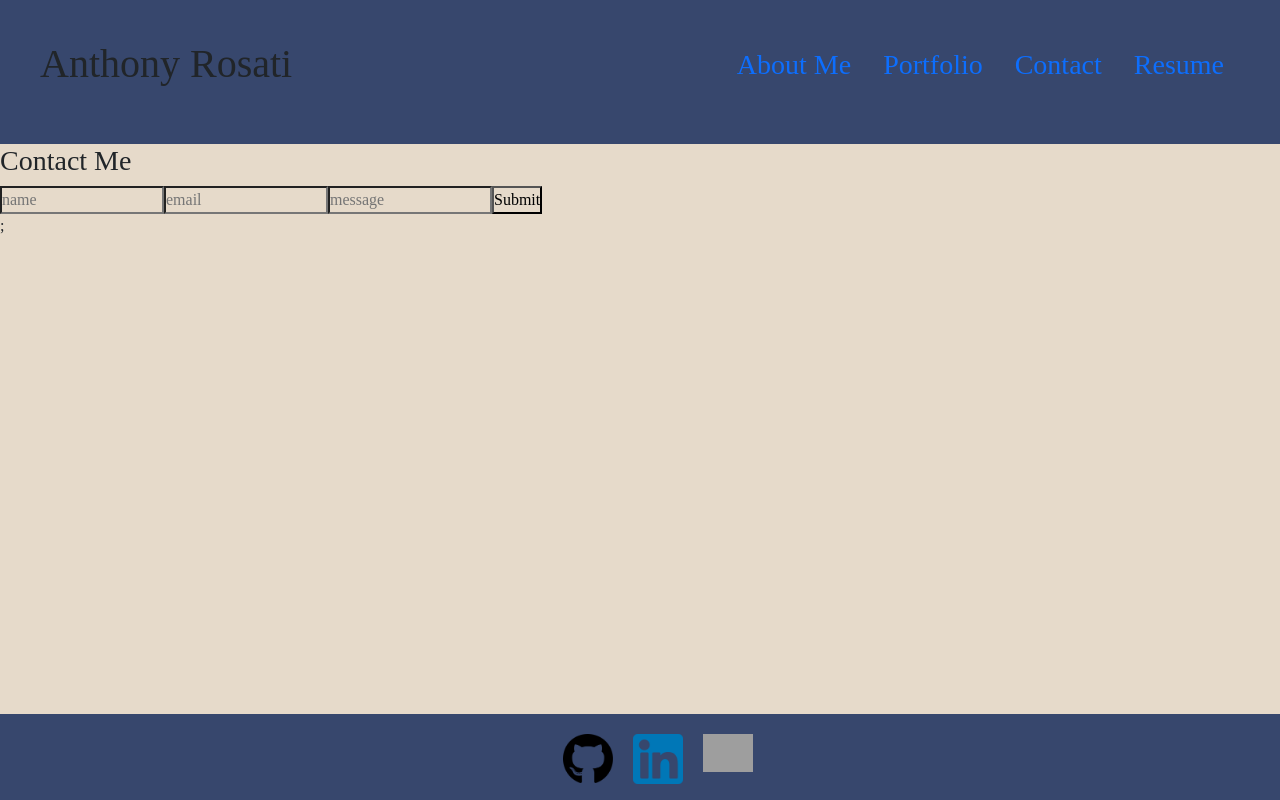
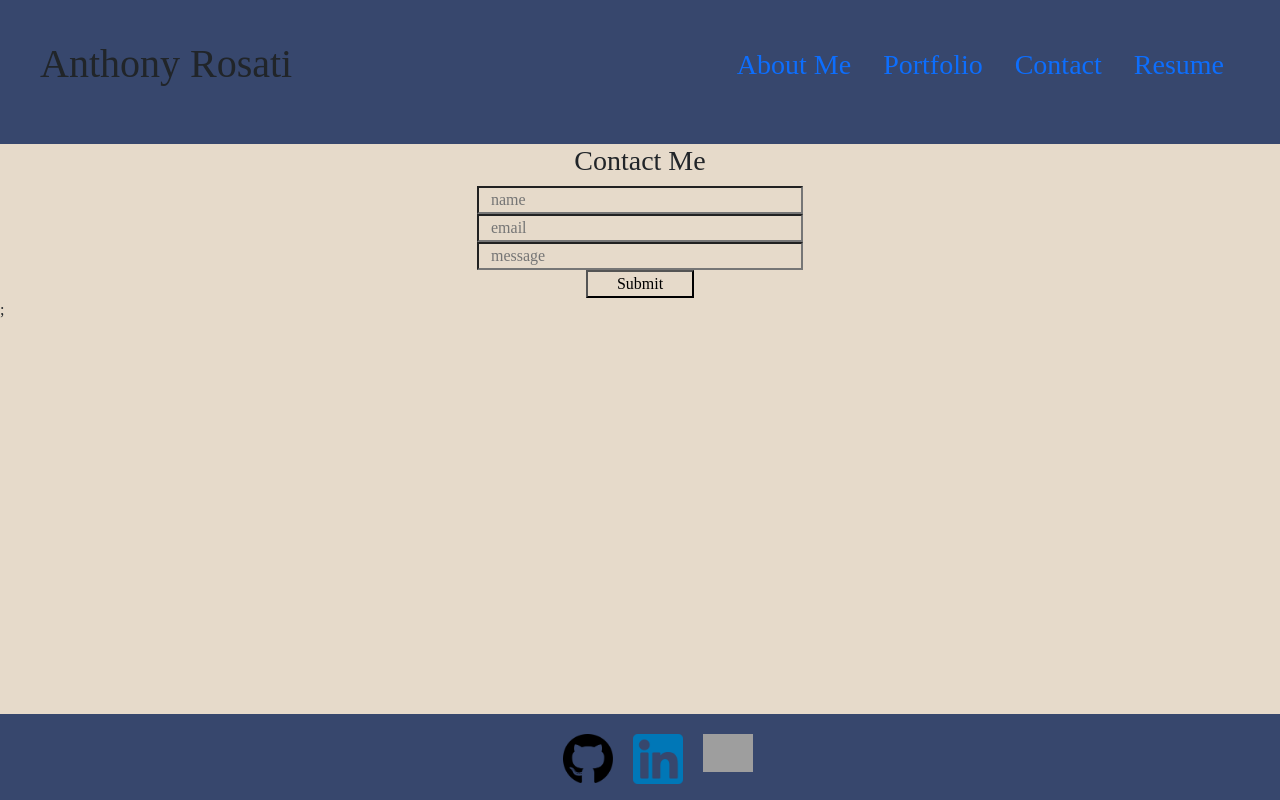
Before and after one commit to AnthonyRqqq/react-portfolio, a React (Vite) app: page /Contact in a window 1280 px wide. Built offline with nearby package versions, Linux system fonts and the light colour scheme; grey boxes are pictures that could not be loaded.

Commit message:
initial styling and location of contact form complete

```diff
--- a/src/components/Form.jsx
+++ b/src/components/Form.jsx
@@ -48,10 +48,12 @@ export default function Form() {
 
     return (
         <div>
-            <h3>Contact Me</h3>
-            <form className='form' onSubmit={handleFormSubmit}>
+            <h3 className='row justify-content-center'>Contact Me</h3>
+            <form className='contact-form justify-content-center' onSubmit={handleFormSubmit}>
                 {/* Input field for a name */}
+                <div className='row justify-content-center'>
                     <input
+                        className='col-3'
                         value={name}
                         name='name'
                         onChange={handleInputChange}
@@ -59,10 +61,12 @@ export default function Form() {
                         type='text'
                         placeholder='name'
                         required
-                />
+                    /></div>
 
                 {/* Input field for email */}
+                <div className='row justify-content-center'>
                     <input
+                        className='col-3'
                         value={email}
                         name='email'
                         onChange={handleInputChange}
@@ -70,10 +74,12 @@ export default function Form() {
                         type='email'
                         placeholder='email'
                         required
-                />
+                    /></div>
 
                 {/* Input field for a message */}
+                <div className='row justify-content-center'>
                     <input
+                        className='col-3'
                         value={message}
                         name='message'
                         onChange={handleInputChange}
@@ -81,13 +87,14 @@ export default function Form() {
                         type='text'
                         placeholder='message'
                         required
-                />
+                    /></div>
 
-                <button type='submit'>Submit</button>
+                <div className='row justify-content-center'>
+                    <button className='col-1 justify-content-center' type='submit'>Submit</button></div>
             </form>
             {errorMessage && (
                 <div>
-                    <p className='error-text'>{errorMessage}</p>
+                    <p  className='error-text row justify-content-center'>{errorMessage}</p>
                 </div>
             )};
         </div>
```
Lines whose indentation alone changed are shown as unchanged.
